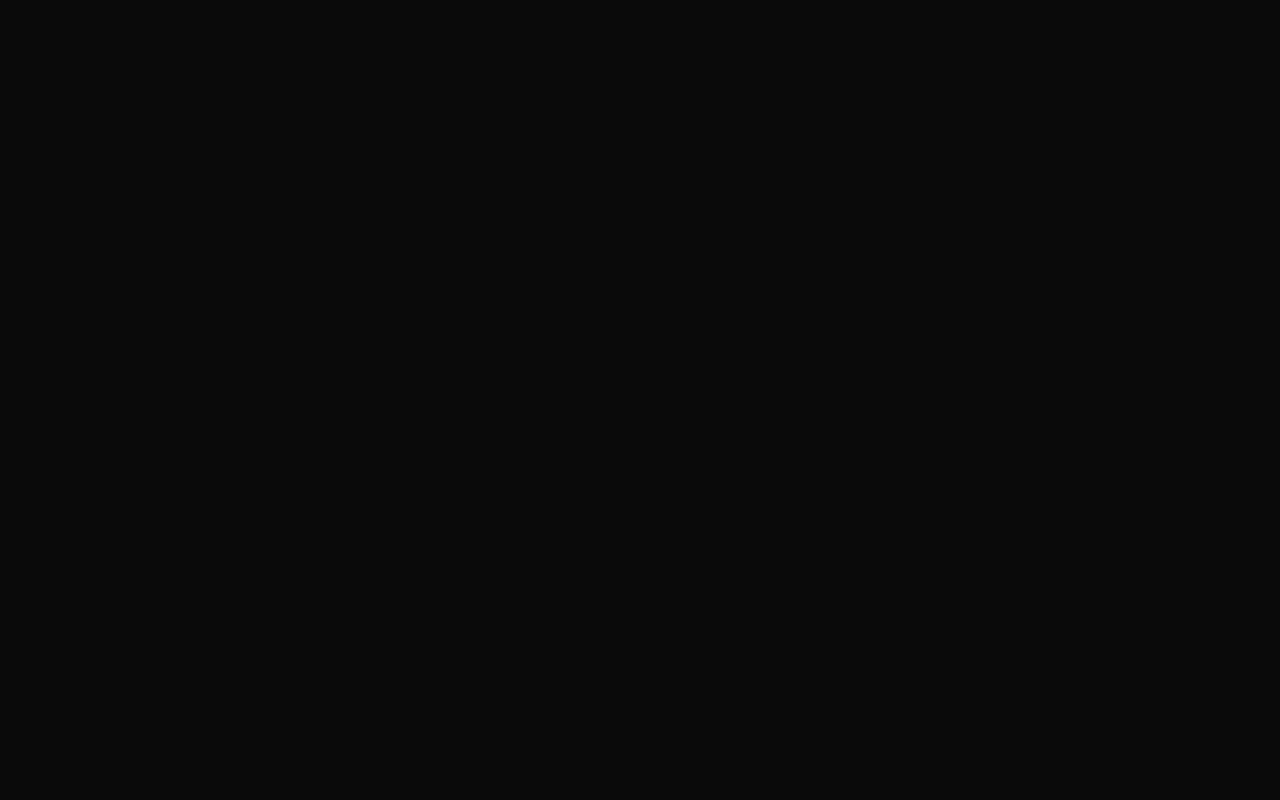
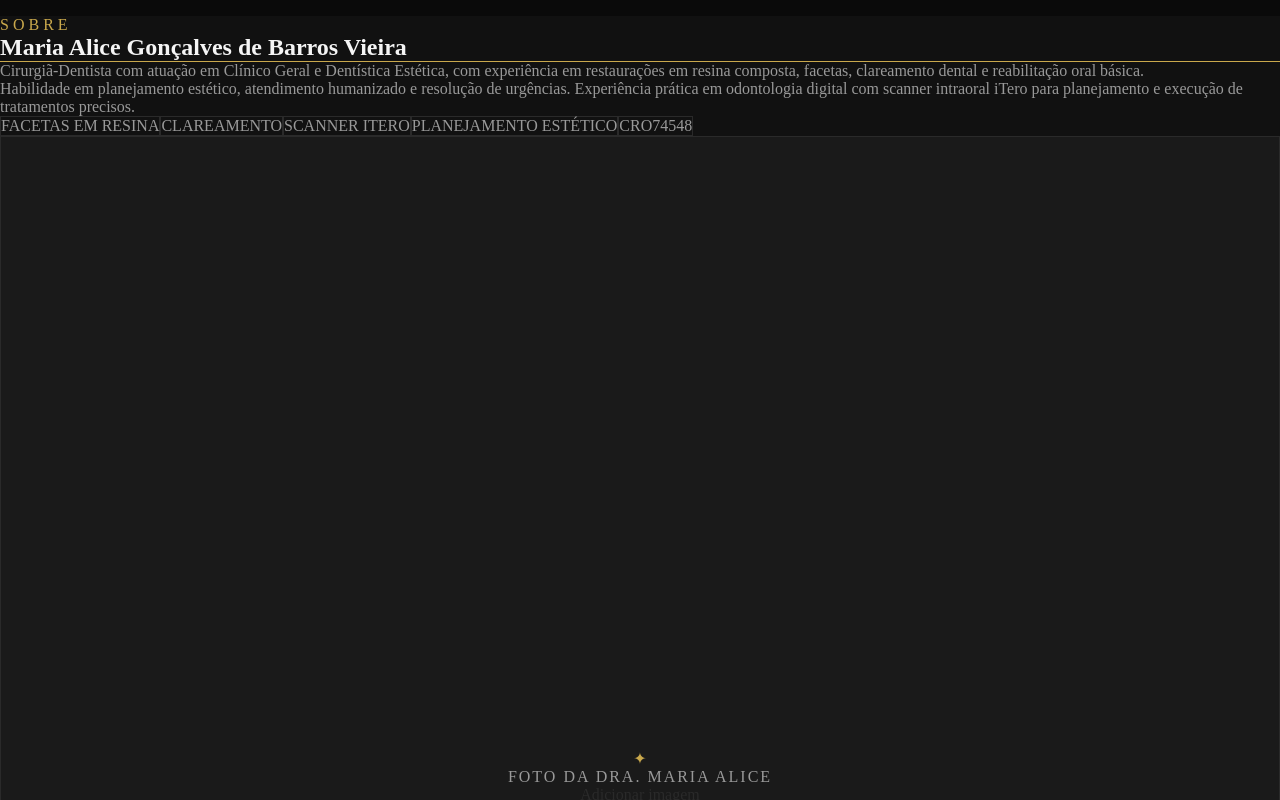
Before and after one commit to pedro-devxzd/projeto-nomade, a Next.js app: page / in a window 1280 px wide. Shown: the part 820-1620 px from the top of the page. Before the commit the page ends 836 px from the top, so only its background shows below. Built offline with nearby package versions, Linux system fonts and the light colour scheme; a web font is replaced by a local one.

Commit message:
feat: secoes Hero e Sobre concluidas

```diff
--- a/app/components/sections/Hero.jsx
+++ b/app/components/sections/Hero.jsx
@@ -8,7 +8,7 @@ export default function Hero() {
     <section className="min-h-screen bg-[#0A0A0A] flex items-center justify-center px-6">
       <div className="text-center max-w-3xl">
         <p className="text-[#C9A84C] text-xs uppercase mb-8">
-          Odontologia Estetica · Barbacena e C. Lafaiete MG
+          Odontologia Estética · Barbacena e C. Lafaiete MG
         </p>
 
         <h1 className="font-playfair text-5xl font-bold text-[#F5F5F5] mb-4">
@@ -16,12 +16,12 @@ export default function Hero() {
         </h1>
 
         <p className="text-[#999999] text-sm uppercase mb-6">
-          Cirurgia-Dentista · CRO74548
+          Cirurgiã-Dentista · CRO74548
         </p>
 
         <p className="text-[#999999] text-base max-w-xl mx-auto mb-10">
-          Especialista em Dentistica Estetica com experiencia em facetas,
-          restauracoes diretas, clareamento e odontologia digital com iTero.
+          Especialista em Dentística Estética com experiência em facetas,
+          restaurações diretas, clareamento e odontologia digital com iTero.
         </p>
 
         <div className="flex gap-4 justify-center flex-wrap">
--- a/app/components/sections/Sobre.jsx
+++ b/app/components/sections/Sobre.jsx
@@ -0,0 +1,56 @@
+export default function Sobre() {
+  const tagStyle =
+    "border border-[#2A2A2A] px-3 py-1 text-[#999999] text-xs uppercase";
+
+  return (
+    <section className="bg-[#111111] py-24 px-6">
+      <div className="max-w-5xl mx-auto grid grid-cols-1 md:grid-cols-2 gap-16 items-center">
+        {/* Coluna esquerda - texto */}
+        <div>
+          <p className="text-[#C9A84C] text-xs uppercase tracking-[4px] mb-4">
+            Sobre
+          </p>
+
+          <h2 className="font-playfair text-4xl text-[#F5F5F5] mb-6 leading-tight">
+            Maria Alice Gonçalves de Barros Vieira
+          </h2>
+
+          <div className="w-10 h-px bg-[#C9A84C] mb-6"></div>
+
+          <p className="text-[#999999] text-sm leading-relaxed mb-4">
+            Cirurgiã-Dentista com atuação em Clínico Geral e Dentística
+            Estética, com experiência em restaurações em resina composta,
+            facetas, clareamento dental e reabilitação oral básica.
+          </p>
+
+          <p className="text-[#999999] text-sm leading-relaxed mb-8">
+            Habilidade em planejamento estético, atendimento humanizado e
+            resolução de urgências. Experiência prática em odontologia digital
+            com scanner intraoral iTero para planejamento e execução de
+            tratamentos precisos.
+          </p>
+
+          {/* Tags de habilidades */}
+          <div className="flex flex-wrap gap-2">
+            <span className={tagStyle}>Facetas em Resina</span>
+            <span className={tagStyle}>Clareamento</span>
+            <span className={tagStyle}>Scanner iTero</span>
+            <span className={tagStyle}>Planejamento Estético</span>
+            <span className={tagStyle}>CRO74548</span>
+          </div>
+        </div>
+
+        {/* Coluna direita - foto */}
+        <div className="bg-[#1A1A1A] border border-[#2A2A2A] aspect-square flex items-center justify-center">
+          <div className="text-center">
+            <p className="text-[#C9A84C] text-4xl mb-4">✦</p>
+            <p className="text-[#999999] text-xs uppercase tracking-[2px]">
+              Foto da Dra. Maria Alice
+            </p>
+            <p className="text-[#2A2A2A] text-xs mt-2">Adicionar imagem</p>
+          </div>
+        </div>
+      </div>
+    </section>
+  );
+}
--- a/app/page.tsx
+++ b/app/page.tsx
@@ -1,11 +1,13 @@
 import Header from "./components/Header";
 import Hero from "./components/sections/Hero";
+import Sobre from "./components/sections/Sobre";
 
 export default function Home() {
   return (
     <main className="bg-[#0A0A0A]">
       <Header />
       <Hero />
+      <Sobre />
     </main>
   );
 }
```
